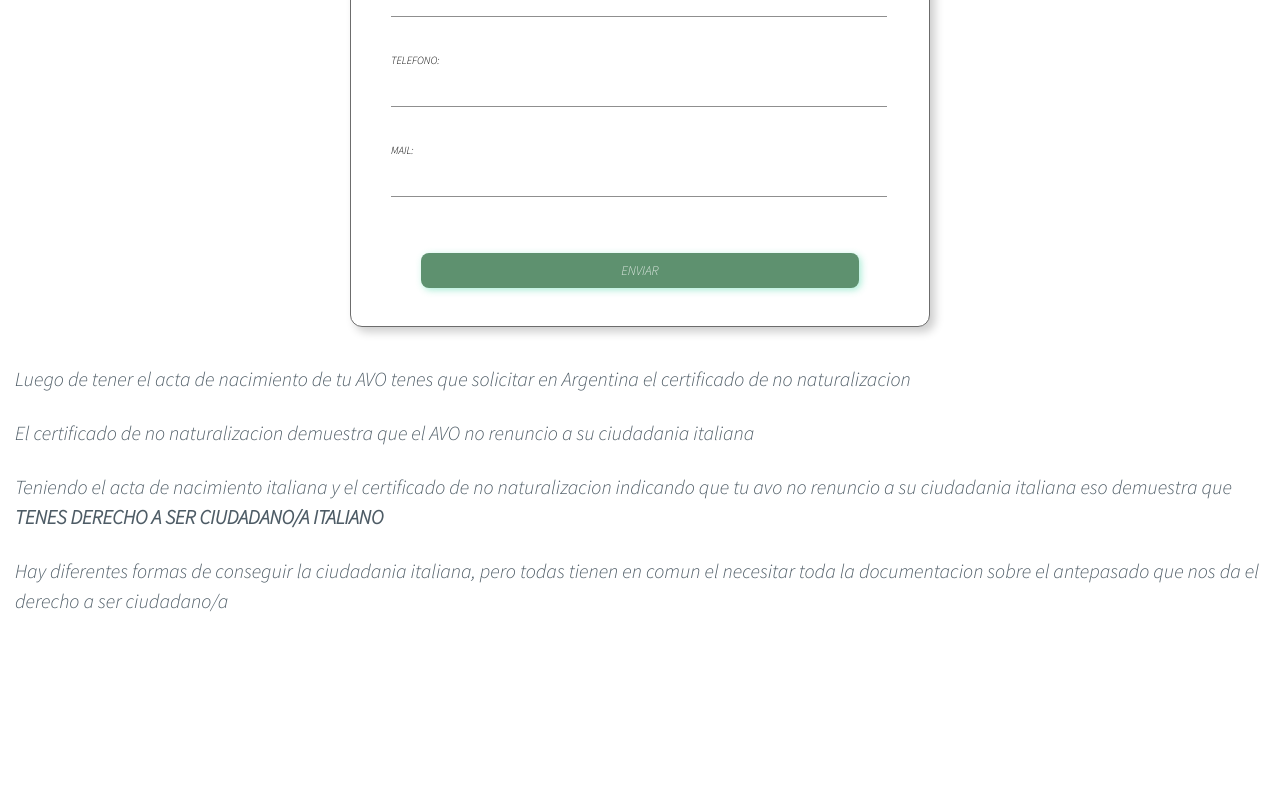
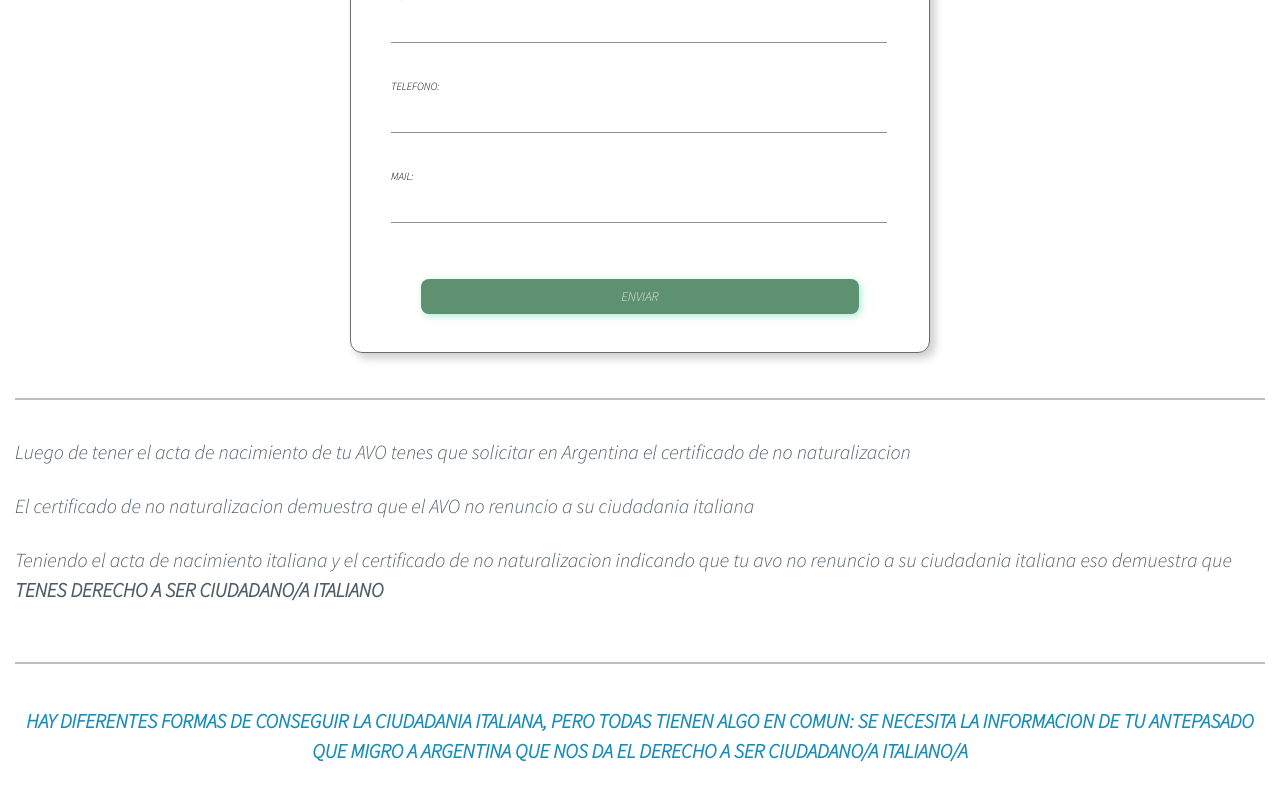
Before and after one commit to estebanaltamura/actas-italianas-express, a React (Create React App) app: page / in a window 1280 px wide. Shown: the part 1570-2370 px from the top of the page. Before the commit the page ends 2198 px from the top, so only its background shows below. Built offline with nearby package versions, Linux system fonts and the light colour scheme.

Commit message:
actualizacion portada

```diff
--- a/src/App.css
+++ b/src/App.css
@@ -74,6 +74,20 @@ p{
   font-size: 20px;
 }
 
+.lineaDivisoria{
+  margin-top: 45px;
+  border: 1px solid #bebebe;
+}
+
 .parrafo4{
   margin-top: 25px;
 }
+
+.parrafo7{
+  text-align: center;
+  margin-top: 30px;
+  margin-bottom: 60px;
+  color: #158cba;
+  font-size: 20px;
+  font-weight: 700;
+}
--- a/src/App.js
+++ b/src/App.js
@@ -4,9 +4,9 @@ import './App.css';
 function App() {
   return (
     <div className="App">
+          <img className="portada" src="https://i.postimg.cc/c1PrjMs1/portadamobile3.jpg" />
       <div className="homeContainer">
         <div className="blockContainer">
-          <img className="portada" src="https://i.postimg.cc/k4NgbjjX/actamobileportada.jpg" />
 
           <h1 className="titulo">ACTAS ITALIANAS EXPRESS</h1>
           <h2 className="subTitulo">ELEGI VIVIR MEJOR</h2>
@@ -20,11 +20,12 @@ function App() {
           <p className="ctaFormSubTitulo1">(AVO es el antepasado italiano que migro a la argentina)</p>
           <h3 className="ctaFormulario2">Dejenos sus datos y lo contactaremos en menos de 24 horas</h3>
           <Form />
-
+          <div className="lineaDivisoria"></div>
           <p className="parrafo4">Luego de tener el acta de nacimiento de tu AVO tenes que solicitar en Argentina el certificado de no naturalizacion</p>
           <p className="parrafo5">El certificado de no naturalizacion demuestra que el AVO no renuncio a su ciudadania italiana</p>
           <p className="parrafo6">Teniendo el acta de nacimiento italiana y el certificado de no naturalizacion indicando que tu avo no renuncio a su ciudadania italiana eso demuestra que <b>TENES DERECHO A SER CIUDADANO/A ITALIANO</b></p>
-          <p className="parrafo7">Hay diferentes formas de conseguir la ciudadania italiana, pero todas tienen en comun el necesitar toda la documentacion sobre el antepasado que nos da el derecho a ser ciudadano/a</p>
+          <div className="lineaDivisoria"></div>
+          <p className="parrafo7">HAY DIFERENTES FORMAS DE CONSEGUIR LA CIUDADANIA ITALIANA, PERO TODAS TIENEN ALGO EN COMUN: SE NECESITA LA INFORMACION DE TU ANTEPASADO QUE MIGRO A ARGENTINA QUE NOS DA EL DERECHO A SER CIUDADANO/A ITALIANO/A</p>
 
         </div>
       </div>
```
